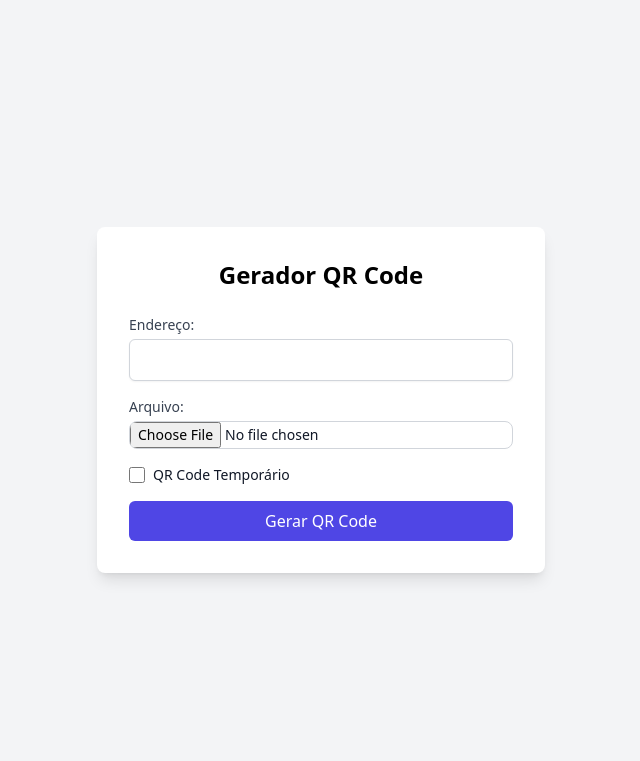
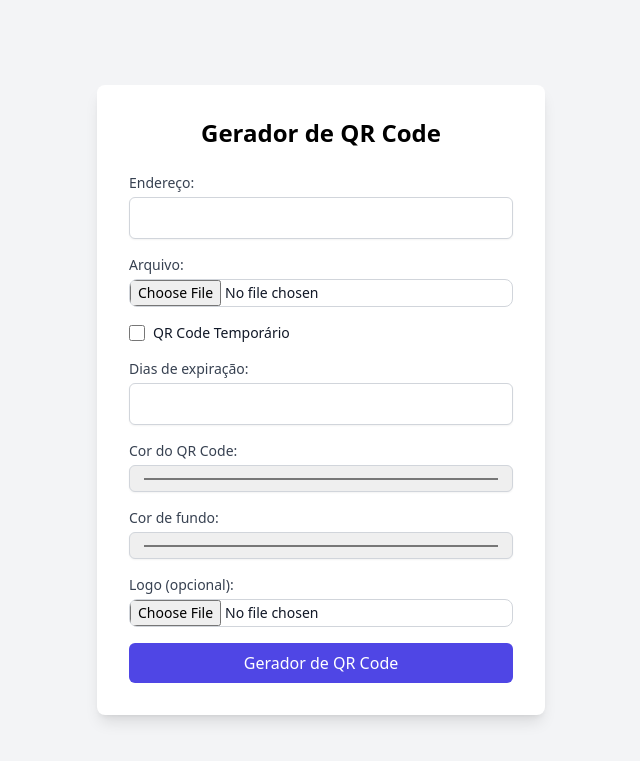
Before and after one commit to programadorpython03/qrcode-generator, a Django app: page / in a window 1280 px wide. Shown: the top 761 px of the page, without its empty margins (319-959 px from the left). Run offline with Django 5.2, Linux system fonts and the light colour scheme; some libraries are stand-ins or nearby versions.

Commit message:
Adição da função para adicionar logo no QR Code e cores personalizadas.

```diff
--- a/qrcode_app/templates/qrcode_app/generate_qrcode.html
+++ b/qrcode_app/templates/qrcode_app/generate_qrcode.html
@@ -1,32 +1,14 @@
 <!DOCTYPE html>
-<html lang="pt_BR">
+<html lang="en">
 <head>
     <meta charset="UTF-8">
     <meta name="viewport" content="width=device-width, initial-scale=1.0">
     <title>Gerador de QR Code</title>
     <script src="https://cdn.tailwindcss.com"></script>
-    <script>
-        // Função para mostrar/ocultar o campo expiration_days
-        function toggleExpirationDays() {
-            const expirationDaysField = document.getElementById('expiration_days_field');
-            const isTemporaryCheckbox = document.getElementById('is_temporary');
-            if (isTemporaryCheckbox.checked) {
-                expirationDaysField.classList.remove('hidden');
-            } else {
-                expirationDaysField.classList.add('hidden');
-            }
-        }
-
-        // Executa a função ao carregar a página
-        document.addEventListener('DOMContentLoaded', function () {
-            toggleExpirationDays(); // Configura o estado inicial
-            document.getElementById('is_temporary').addEventListener('change', toggleExpirationDays);
-        });
-    </script>
 </head>
 <body class="bg-gray-100 flex items-center justify-center min-h-screen">
     <div class="bg-white p-8 rounded-lg shadow-lg w-full max-w-md">
-        <h1 class="text-2xl font-bold text-center mb-6">Gerador QR Code</h1>
+        <h1 class="text-2xl font-bold text-center mb-6">Gerador de QR Code</h1>
         <form method="post" enctype="multipart/form-data" class="space-y-4">
             {% csrf_token %}
             <div>
@@ -41,12 +23,27 @@
                 <input type="checkbox" name="is_temporary" id="is_temporary" class="h-4 w-4 text-indigo-600 focus:ring-indigo-500 border-gray-300 rounded">
                 <label for="is_temporary" class="ml-2 block text-sm text-gray-900">QR Code Temporário</label>
             </div>
-            <div id="expiration_days_field" class="hidden">
-                <label for="expiration_days" class="block text-sm font-medium text-gray-700">Período válido:</label>
+            <div>
+                <label for="expiration_days" class="block text-sm font-medium text-gray-700">Dias de expiração:</label>
                 <input type="number" name="expiration_days" id="expiration_days" class="mt-1 block w-full px-3 py-2 border border-gray-300 rounded-md shadow-sm focus:outline-none focus:ring-indigo-500 focus:border-indigo-500">
             </div>
+
+            <!-- Campos de personalização -->
+            <div>
+                <label for="fill_color" class="block text-sm font-medium text-gray-700">Cor do QR Code:</label>
+                <input type="color" name="fill_color" id="fill_color" value="#000000" class="mt-1 block w-full px-3 py-2 border border-gray-300 rounded-md shadow-sm focus:outline-none focus:ring-indigo-500 focus:border-indigo-500">
+            </div>
+            <div>
+                <label for="back_color" class="block text-sm font-medium text-gray-700">Cor de fundo:</label>
+                <input type="color" name="back_color" id="back_color" value="#FFFFFF" class="mt-1 block w-full px-3 py-2 border border-gray-300 rounded-md shadow-sm focus:outline-none focus:ring-indigo-500 focus:border-indigo-500">
+            </div>
+            <div>
+                <label for="logo" class="block text-sm font-medium text-gray-700">Logo (opcional):</label>
+                <input type="file" name="logo" id="logo" class="mt-1 block w-full text-sm text-gray-900 border border-gray-300 rounded-lg cursor-pointer focus:outline-none">
+            </div>
+
             <button type="submit" class="w-full bg-indigo-600 text-white py-2 px-4 rounded-md hover:bg-indigo-700 focus:outline-none focus:ring-2 focus:ring-indigo-500 focus:ring-offset-2">
-                Gerar QR Code
+                Gerador de QR Code
             </button>
         </form>
     </div>
--- a/qrcode_app/views.py
+++ b/qrcode_app/views.py
@@ -1,16 +1,20 @@
-import qrcode
-from django.shortcuts import render, get_object_or_404
+from django.shortcuts import get_object_or_404, render
 from django.http import HttpResponse
 from .models import QRCode
+import qrcode
 from io import BytesIO
 from django.core.files.base import ContentFile
 from datetime import datetime, timedelta
+from PIL import Image, ImageDraw
 
 def generate_qrcode(request):
     if request.method == 'POST':
         link = request.POST.get('link')
         file = request.FILES.get('file')
         is_temporary = request.POST.get('is_temporary') == 'on'
+        fill_color = request.POST.get('fill_color', '#000000')  # Cor do QR code
+        back_color = request.POST.get('back_color', '#FFFFFF')  # Cor de fundo
+        logo = request.FILES.get('logo')  # Logo opcional
         expiration_days = request.POST.get('expiration_days')
 
         # Define expiration_date como None se expiration_days não for fornecido
@@ -22,15 +26,38 @@ def generate_qrcode(request):
             link=link,
             file=file,
             is_temporary=is_temporary,
-            expiration_date=datetime.now() + timedelta(days=expiration_days) if is_temporary else None
+            expiration_date=datetime.now() + timedelta(days=expiration_days) if is_temporary else None,
+            fill_color=fill_color,
+            back_color=back_color,
+            logo=logo
         )
         qr.save()
 
         # Gerar o QR code
         qr_data = link if link else qr.file.url
-        qr_img = qrcode.make(qr_data)
+        qr_img = qrcode.QRCode(
+            version=1,
+            error_correction=qrcode.constants.ERROR_CORRECT_H,
+            box_size=10,
+            border=4,
+        )
+        qr_img.add_data(qr_data)
+        qr_img.make(fit=True)
+
+        # Criar a imagem do QR code
+        img = qr_img.make_image(fill_color=fill_color, back_color=back_color).convert('RGB')
+
+        # Adicionar o logo (se fornecido)
+        if logo:
+            logo_img = Image.open(logo)
+            logo_size = 50  # Tamanho do logo
+            logo_img = logo_img.resize((logo_size, logo_size), Image.Resampling.LANCZOS)
+            pos = ((img.size[0] - logo_size) // 2, (img.size[1] - logo_size) // 2)
+            img.paste(logo_img, pos)
+
+        # Salvar a imagem do QR code
         buffer = BytesIO()
-        qr_img.save(buffer, format="PNG")
+        img.save(buffer, format="PNG")
         qr.qrcode_image.save(f'{qr.id}.png', ContentFile(buffer.getvalue()), save=False)
         qr.save()
 
```
Also changed, not shown: qrcode_app/models.py (+7 -2 lines), qrcode_app/migrations/0003_qrcode_back_color_qrcode_fill_color_qrcode_logo_and_more.py (added), 1 other file.
